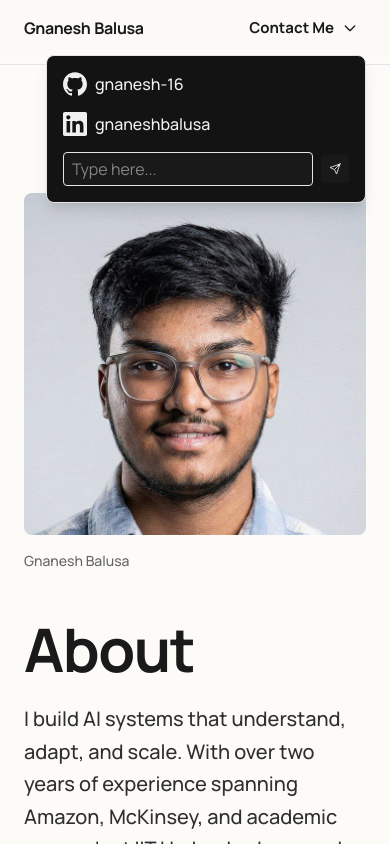
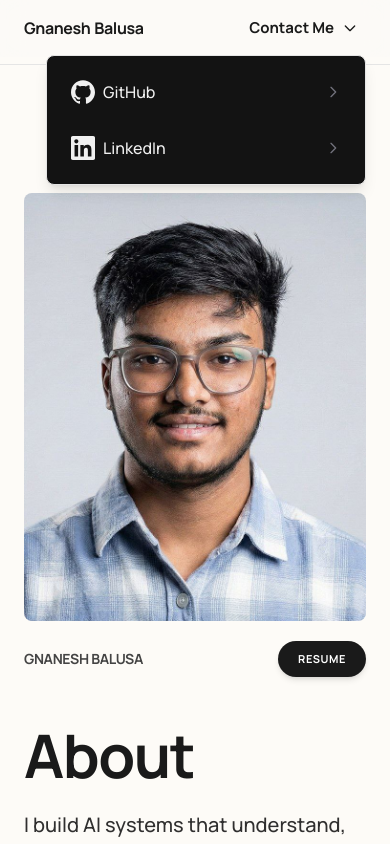
Before and after one commit to gnanesh-16/gnaneshbalusa-portfolio, a React (Vite) app: page / in a window 390 px wide. Both pictures are taken after a click on the button "Contact Me". Shown: the top 844 px of the page. Built offline with nearby package versions, Linux system fonts and the light colour scheme.

Commit message:
linkedin-add

```diff
--- a/src/App.tsx
+++ b/src/App.tsx
@@ -29,7 +29,7 @@ const App: React.FC = () => {
                         ) : (
                             <>
                                 <HeroSection onAboutClick={handleAboutClick} onResumeClick={() => setIsResumeOpen(true)} />
-                                <AboutSection showAboutHeroDesktop={showAboutDesktop} />
+                                <AboutSection showAboutHeroDesktop={showAboutDesktop} onResumeClick={() => setIsResumeOpen(true)} />
                             </>
                         )}
                         <Footer onNavClick={() => setIsResumeOpen(false)} />
--- a/src/components/AboutSection.tsx
+++ b/src/components/AboutSection.tsx
@@ -2,6 +2,7 @@ import React from 'react';
 
 interface AboutSectionProps {
     showAboutHeroDesktop?: boolean;
+    onResumeClick?: () => void;
 }
 
 // Custom SVG Icons for Projects
@@ -56,7 +57,22 @@ const ProjectIcons = {
     )
 };
 
-export const AboutSection: React.FC<AboutSectionProps> = ({ showAboutHeroDesktop = true }) => {
+export const AboutSection: React.FC<AboutSectionProps> = ({ showAboutHeroDesktop = true, onResumeClick }) => {
+    const handleResumeClick = () => {
+        // Direct download link from Google Drive
+        const downloadUrl = "https://drive.google.com/uc?export=download&id=16AKWcSpsPhDa2G9kIBxZ-Wb_2E7eYnB8";
+
+        // Trigger download
+        const link = document.createElement('a');
+        link.href = downloadUrl;
+        link.setAttribute('download', 'Gnanesh_Balusa_Resume.pdf');
+        document.body.appendChild(link);
+        link.click();
+        document.body.removeChild(link);
+
+        // Open modal/viewer
+        onResumeClick?.();
+    };
     const experiences = [
         {
             company: 'Amazon',
@@ -177,7 +193,7 @@ export const AboutSection: React.FC<AboutSectionProps> = ({ showAboutHeroDesktop
                         {/* Profile Image - Left */}
                         <div className="md:w-[45%]">
                             <div className="relative group cursor-pointer">
-                                <div className="relative w-full aspect-square max-w-[380px] overflow-hidden rounded-lg">
+                                <div className="relative w-full aspect-[4/5] md:aspect-square max-w-[380px] overflow-hidden rounded-lg">
                                     {/* Desktop image */}
                                     <div className="relative hidden md:block w-full h-[130%]">
                                         <img
@@ -194,19 +210,31 @@ export const AboutSection: React.FC<AboutSectionProps> = ({ showAboutHeroDesktop
                                         {/* Optional dark tint if requested for contrast */}
                                         <div className="absolute inset-0 bg-black/10 mix-blend-overlay pointer-events-none rounded-lg"></div>
                                     </div>
-                                    {/* Mobile image - no overlay, no hover style */}
+                                    {/* Mobile image - taller aspect ratio to show more of the photo (zoom out) */}
                                     <img
                                         src="/brand-assets/portfolio-gnaneshbalusa-amazon.jpg"
                                         alt="Gnanesh Balusa"
-                                        className="md:hidden w-full h-[130%] object-cover object-[center_15%]"
+                                        className="md:hidden w-full h-full object-cover object-[center_5%]"
                                         loading="eager"
                                         decoding="async"
                                         width="380"
-                                        height="494"
+                                        height="475"
                                     />
                                 </div>
-                                <div className="mt-4 text-sm text-[#666] dark:text-[#999] font-medium">
-                                    Gnanesh Balusa
+
+                                {/* Mobile UI: Name + Resume Button (Side-by-side on mobile) */}
+                                <div className="mt-5 flex items-center justify-between w-full max-w-[380px]">
+                                    <div className="text-sm text-[#444] dark:text-[#a0a0a0] font-bold tracking-tight uppercase">
+                                        Gnanesh Balusa
+                                    </div>
+                                    <div className="md:hidden">
+                                        <button
+                                            onClick={handleResumeClick}
+                                            className="px-5 py-2.5 bg-[#1a1a1a] dark:bg-[#f0f0f0] text-white dark:text-black rounded-full font-bold hover:opacity-90 transition-all text-[11px] uppercase tracking-wider shadow-md"
+                                        >
+                                            Resume
+                                        </button>
+                                    </div>
                                 </div>
                             </div>
                         </div>
--- a/src/components/Header.tsx
+++ b/src/components/Header.tsx
@@ -10,6 +10,8 @@ interface HeaderProps {
 export const Header: React.FC<HeaderProps> = ({ onAboutClick, onNavClick }) => {
     const [mobileMenuOpen, setMobileMenuOpen] = useState(false);
     const [activeProfile, setActiveProfile] = useState('');
+    const [message, setMessage] = useState('');
+    const [isSent, setIsSent] = useState(false);
 
     const lenis = useLenis();
 
@@ -82,33 +84,99 @@ export const Header: React.FC<HeaderProps> = ({ onAboutClick, onNavClick }) => {
                             <svg className="ml-2 w-4 h-4" fill="none" stroke="currentColor" strokeWidth="2" viewBox="0 0 24 24"><path strokeLinecap="round" strokeLinejoin="round" d="M19 9l-7 7-7-7" /></svg>
                         </button>
                         {mobileMenuOpen && (
-                            <div className="absolute right-0 mt-2 w-80 rounded-lg shadow-lg border border-[#e5e5e5] dark:border-zinc-800 p-4 z-50 bg-[#131313]">
+                            <div className="absolute right-0 mt-2 w-80 rounded-lg shadow-lg border border-[#e5e5e5] dark:border-zinc-800 p-4 z-50 bg-[#131313] animate-in fade-in zoom-in-95 duration-200">
+                                {!activeProfile ? (
+                                    <>
                                         <div className="flex items-center gap-2 mb-4">
-                                    <button className="flex items-center gap-2" onClick={() => setActiveProfile('github')}>
+                                            <button
+                                                className="flex items-center justify-between w-full p-2 hover:bg-white/5 rounded-lg transition-colors"
+                                                onClick={() => setActiveProfile('github')}
+                                            >
+                                                <div className="flex items-center gap-2">
                                                     <Icons.GitHub className="w-6 h-6 text-[#f0f0f0]" />
-                                        <span className="font-medium text-[#f0f0f0]">gnanesh-16</span>
-                                    </button>
+                                                    <span className="font-medium text-[#f0f0f0]">GitHub</span>
                                                 </div>
-                                <div className="flex items-center gap-2 mb-4">
-                                    <button className="flex items-center gap-2" onClick={() => setActiveProfile('linkedin')}>
-                                        <Icons.LinkedIn className="w-6 h-6 text-[#f0f0f0]" />
-                                        <span className="font-medium text-[#f0f0f0]">gnaneshbalusa</span>
+                                                <Icons.ChevronDown className="w-4 h-4 text-zinc-500 -rotate-90" />
                                             </button>
                                         </div>
                                         <div className="flex items-center gap-2">
-                                    <input
-                                        type="text"
-                                        placeholder="Type here..."
-                                        className="flex-1 px-2 py-1 rounded border border-[#e5e5e5] dark:border-zinc-800 bg-[#191919] text-[#f0f0f0]"
-                                    />
-                                    <button className="p-2 rounded bg-[#191919] hover:bg-[#111] transition-colors">
-                                        <svg width="12" height="12" fill="none" stroke="#f0f0f0" strokeWidth="1.7" strokeLinecap="round" strokeLinejoin="round" viewBox="0 0 24 24">
-                                            <path d="M22 2L11 13" />
-                                            <path d="M22 2L15 22L11 13L2 9L22 2Z" />
-                                            <circle cx="19" cy="5" r="1" fill="#f0f0f0" />
-                                        </svg>
+                                            <button
+                                                className="flex items-center justify-between w-full p-2 hover:bg-white/5 rounded-lg transition-colors"
+                                                onClick={() => setActiveProfile('linkedin')}
+                                            >
+                                                <div className="flex items-center gap-2">
+                                                    <Icons.LinkedIn className="w-6 h-6 text-[#f0f0f0]" />
+                                                    <span className="font-medium text-[#f0f0f0]">LinkedIn</span>
+                                                </div>
+                                                <Icons.ChevronDown className="w-4 h-4 text-zinc-500 -rotate-90" />
                                             </button>
                                         </div>
+                                    </>
+                                ) : (
+                                    <div className="space-y-4 animate-in slide-in-from-right-2 duration-300">
+                                        <div className="flex items-center justify-between mb-2">
+                                            <div className="flex items-center gap-2">
+                                                {activeProfile === 'github' ? <Icons.GitHub className="w-4 h-4 text-zinc-400" /> : <Icons.LinkedIn className="w-4 h-4 text-zinc-400" />}
+                                                <span className="text-xs font-bold text-zinc-400 uppercase tracking-widest">{activeProfile}</span>
+                                            </div>
+                                            <div className="flex items-center gap-3">
+                                                <a
+                                                    href={activeProfile === 'github' ? "https://github.com/gnanesh-16" : "https://in.linkedin.com/in/gnaneshbalusa"}
+                                                    target="_blank"
+                                                    rel="noopener noreferrer"
+                                                    className="text-[10px] text-zinc-500 hover:text-white transition-colors underline underline-offset-2"
+                                                >
+                                                    Click here to redirect to {activeProfile === 'github' ? 'GitHub' : 'LinkedIn'}
+                                                </a>
+                                                <button onClick={() => setActiveProfile('')} className="text-zinc-500 hover:text-white transition-colors">
+                                                    <Icons.X className="w-4 h-4" />
+                                                </button>
+                                            </div>
+                                        </div>
+
+                                        {!isSent ? (
+                                            <>
+                                                <textarea
+                                                    maxLength={200}
+                                                    value={message}
+                                                    onChange={(e) => setMessage(e.target.value)}
+                                                    placeholder="Type your message..."
+                                                    className="w-full h-24 px-3 py-2 rounded-lg border border-zinc-700 bg-zinc-800/50 text-[#f0f0f0] text-sm focus:outline-none focus:border-white/20 resize-none transition-colors"
+                                                />
+                                                <div className="flex items-center justify-between">
+                                                    <span className="text-[10px] text-zinc-500 font-bold uppercase">{message.length}/200</span>
+                                                    <button
+                                                        disabled={!message.trim()}
+                                                        onClick={() => {
+                                                            setIsSent(true);
+
+                                                            setTimeout(() => {
+                                                                setMobileMenuOpen(false);
+                                                                setIsSent(false);
+                                                                setActiveProfile('');
+                                                                setMessage('');
+                                                            }, 3000);
+                                                        }}
+                                                        className="flex items-center gap-2 px-4 py-2 rounded-full bg-white text-black font-bold text-xs hover:bg-zinc-200 transition-colors disabled:opacity-50"
+                                                    >
+                                                        <Icons.Send className="w-3 h-3" />
+                                                        Send
+                                                    </button>
+                                                </div>
+                                            </>
+                                        ) : (
+                                            <div className="py-8 text-center animate-in fade-in zoom-in-95 duration-500">
+                                                <div className="w-12 h-12 bg-green-500/20 rounded-full flex items-center justify-center mx-auto mb-4">
+                                                    <Icons.Sun className="w-6 h-6 text-green-500" />
+                                                </div>
+                                                <h3 className="text-white font-bold text-sm mb-1">Message Sent</h3>
+                                                <p className="text-zinc-400 text-[11px] leading-relaxed">
+                                                    I'll get back to you within <span className="text-white font-bold">27 minutes</span> exactly.
+                                                </p>
+                                            </div>
+                                        )}
+                                    </div>
+                                )}
                             </div>
                         )}
                     </div>
@@ -117,23 +185,7 @@ export const Header: React.FC<HeaderProps> = ({ onAboutClick, onNavClick }) => {
             {/* Mobile Menu */}
             {/* Mobile menu navigation removed as requested */}
             {/* Modal for blurred background and link preview */}
-            {/* Show profile info directly in dropdown for mobile */}
-            {activeProfile === 'github' && (
-                <div className="w-full bg-[#131313] rounded-xl p-4 mt-4 flex flex-col items-center justify-center">
-                    <Icons.GitHub className="w-10 h-10 text-[#f0f0f0] mb-2" />
-                    <span className="font-medium text-[#f0f0f0] text-base mb-2">gnanesh-16</span>
-                    <p className="text-[#f0f0f0] text-sm mb-2">GitHub profile shown here.</p>
-                    <button className="mt-2 text-[#f0f0f0] underline text-sm w-full text-center" onClick={() => setActiveProfile('')}>Close</button>
-                </div>
-            )}
-            {activeProfile === 'linkedin' && (
-                <div className="w-full bg-[#131313] rounded-xl p-4 mt-4 flex flex-col items-center justify-center">
-                    <Icons.LinkedIn className="w-10 h-10 text-[#f0f0f0] mb-2" />
-                    <span className="font-medium text-[#f0f0f0] text-base mb-2">gnaneshbalusa</span>
-                    <p className="text-[#f0f0f0] text-sm mb-2">LinkedIn profile shown here.</p>
-                    <button className="mt-2 text-[#f0f0f0] underline text-sm w-full text-center" onClick={() => setActiveProfile('')}>Close</button>
-                </div>
-            )}
+
         </div>
     );
 };
--- a/src/components/Icons.tsx
+++ b/src/components/Icons.tsx
@@ -31,4 +31,5 @@ export const Icons = {
   Mail: (props: React.ComponentProps<'svg'>) => <svg className="w-5 h-5" fill="none" stroke="currentColor" viewBox="0 0 24 24" {...props}><path strokeLinecap="round" strokeLinejoin="round" strokeWidth="2" d="M3 8l7.89 5.26a2 2 0 002.22 0L21 8M5 19h14a2 2 0 002-2V7a2 2 0 00-2-2H5a2 2 0 00-2 2v10a2 2 0 002 2z" /></svg>,
   Menu: (props: React.ComponentProps<'svg'>) => <svg className="w-5 h-5" fill="none" stroke="currentColor" viewBox="0 0 24 24" {...props}><path strokeLinecap="round" strokeLinejoin="round" strokeWidth="2" d="M4 6h16M4 12h16M4 18h16" /></svg>,
   X: (props: React.ComponentProps<'svg'>) => <svg className="w-5 h-5" fill="none" stroke="currentColor" viewBox="0 0 24 24" {...props}><path strokeLinecap="round" strokeLinejoin="round" strokeWidth="2" d="M6 18L18 6M6 6l12 12" /></svg>,
+  Send: (props: React.ComponentProps<'svg'>) => <svg className="w-5 h-5" fill="none" stroke="currentColor" viewBox="0 0 24 24" {...props}><path strokeLinecap="round" strokeLinejoin="round" strokeWidth="2" d="M22 2L11 13M22 2l-7 20-4-9-9-4 20-7z" /></svg>,
 };
--- a/src/components/ScrollButton.tsx
+++ b/src/components/ScrollButton.tsx
@@ -33,10 +33,8 @@ export const ScrollButton: React.FC = () => {
 
     const handleClick = () => {
         if (isAtTop) {
-            // Scroll to bottom
             lenis?.scrollTo('bottom');
         } else {
-            // Scroll to top
             lenis?.scrollTo(0);
         }
     };
```
Lines whose indentation alone changed are shown as unchanged.
